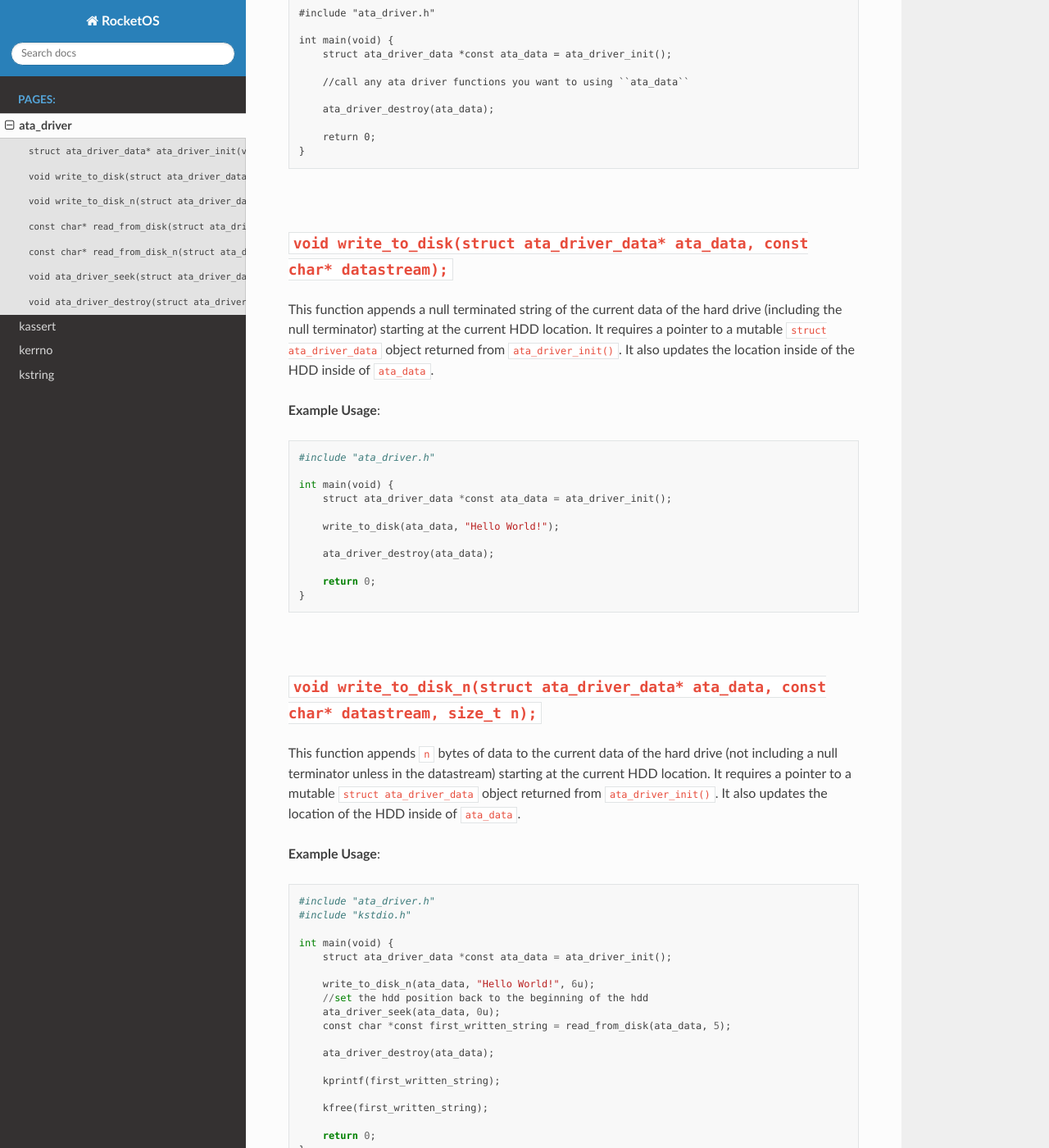
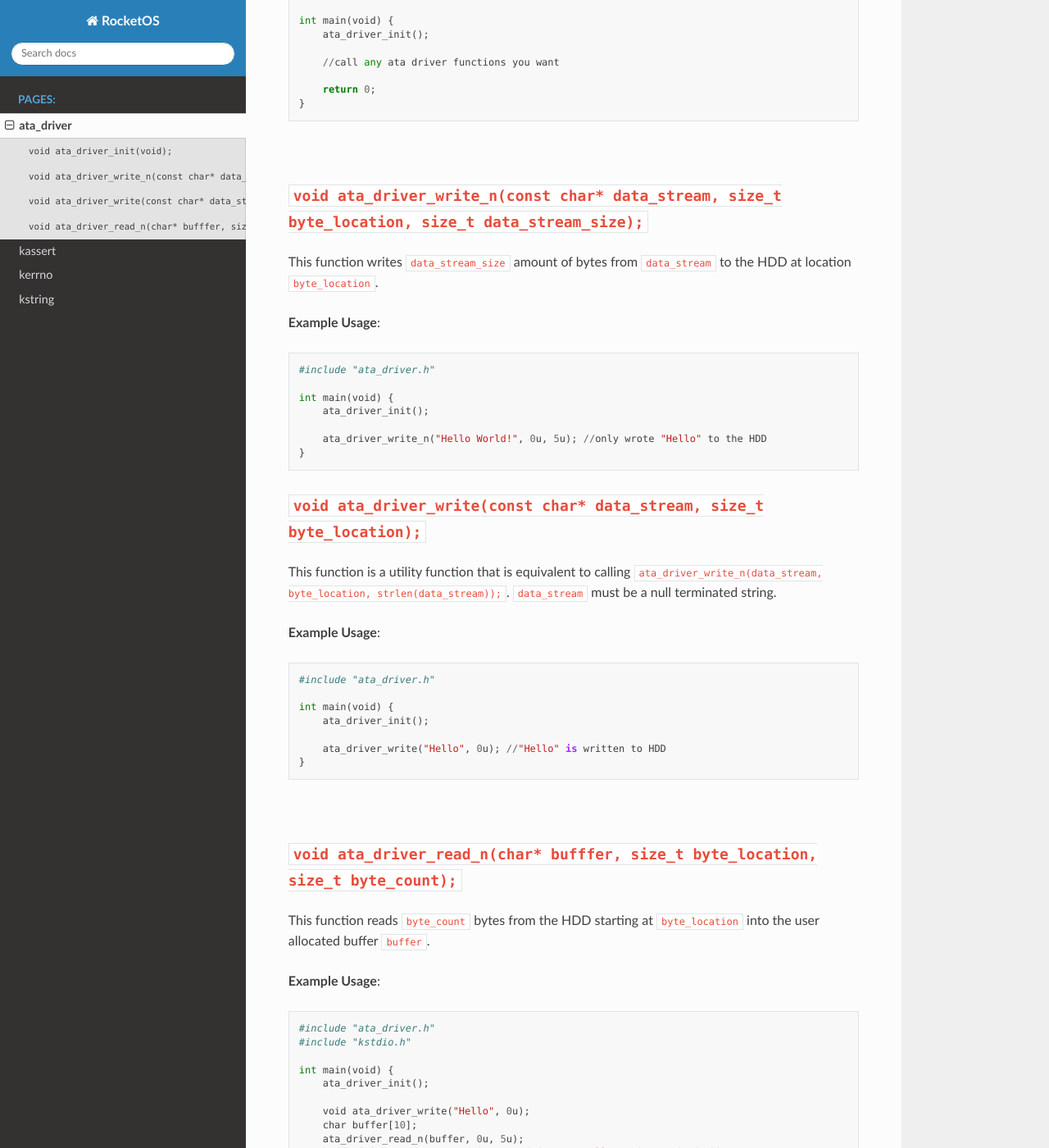
Before and after one commit to OperatingSystemRocket/RocketOS, a Sphinx documentation site: the page built from docs/source/docs_source/drivers/ata/ata_driver.rst, in a window 1280 px wide and 1400 px high, scrolled down 413 px. Shown: the whole window at 82% size. Built offline with Sphinx 7.4.7 and the Read the Docs theme 2.0.0, drawn with Linux system fonts in a browser that asks for light colours; some of the changed text lies outside the part shown.

Commit message:
Rewrite docs for ata driver
They are now at the proper abstraction level and much simpler.

```diff
--- a/docs/source/docs_source/drivers/ata/ata_driver.rst
+++ b/docs/source/docs_source/drivers/ata/ata_driver.rst
@@ -5,83 +5,75 @@ ata_driver
 
     <br/>
 
-This module has 7 functions that are defined as
+This module has 4 functions that are defined as
 follows:
 
-``struct ata_driver_data* ata_driver_init(void);``
-^^^^^^^^^^^^^^^^^^^^^^^^^^^^^^^^^^^^^^^^^^^^^^^^^^^^
+``void ata_driver_init(void);``
+^^^^^^^^^^^^^^^^^^^^^^^^^^^^^^^^
 
 This function initializes the
 internal data structures of
-a ata driver object. It
-returns a pointer to a heap
-allocated ata object. The
-ata data structure's type
-is a predeclared private struct.
-The HDD position starts at 0.
+the ata driver and must be
+called before any other ata
+driver functions.
 
 **Example Usage**::
 
     #include "ata_driver.h"
 
     int main(void) {
-        struct ata_driver_data *const ata_data = ata_driver_init();
+        ata_driver_init();
 
-        //call any ata driver functions you want to using ``ata_data``
-
-        ata_driver_destroy(ata_data);
+        //call any ata driver functions you want
 
         return 0;
     }
 
 |br|
 
-``void write_to_disk(struct ata_driver_data* ata_data, const char* datastream);``
-^^^^^^^^^^^^^^^^^^^^^^^^^^^^^^^^^^^^^^^^^^^^^^^^^^^^^^^^^^^^^^^^^^^^^^^^^^^^^^^^^^^^
+``void ata_driver_write_n(const char* data_stream, size_t byte_location, size_t data_stream_size);``
+^^^^^^^^^^^^^^^^^^^^^^^^^^^^^^^^^^^^^^^^^^^^^^^^^^^^^^^^^^^^^^^^^^^^^^^^^^^^^^^^^^^^^^^^^^^^^^^^^^^^^
 
-This function appends a null
-terminated string of the current data
-of the hard drive (including the
-null terminator) starting at
-the current HDD location.
-It requires a
-pointer to a mutable
-``struct ata_driver_data`` object
-returned from ``ata_driver_init()``.
-It also updates the location inside of the HDD
-inside of ``ata_data``.
+This function writes ``data_stream_size``
+amount of bytes from ``data_stream``
+to the HDD at location ``byte_location``.
 
 **Example Usage**::
 
     #include "ata_driver.h"
 
     int main(void) {
-        struct ata_driver_data *const ata_data = ata_driver_init();
+        ata_driver_init();
 
-        write_to_disk(ata_data, "Hello World!");
+        ata_driver_write_n("Hello World!", 0u, 5u); //only wrote "Hello" to the HDD
+    }
 
-        ata_driver_destroy(ata_data);
+``void ata_driver_write(const char* data_stream, size_t byte_location);``
+^^^^^^^^^^^^^^^^^^^^^^^^^^^^^^^^^^^^^^^^^^^^^^^^^^^^^^^^^^^^^^^^^^^^^^^^^^
 
-        return 0;
+This function is a utility function that is equivalent to calling
+``ata_driver_write_n(data_stream, byte_location, strlen(data_stream));``.
+``data_stream`` must be a null terminated string.
+
+**Example Usage**::
+
+    #include "ata_driver.h"
+
+    int main(void) {
+        ata_driver_init();
+
+        ata_driver_write("Hello", 0u); //"Hello" is written to HDD
     }
 
 |br|
 
-``void write_to_disk_n(struct ata_driver_data* ata_data, const char* datastream, size_t n);``
-^^^^^^^^^^^^^^^^^^^^^^^^^^^^^^^^^^^^^^^^^^^^^^^^^^^^^^^^^^^^^^^^^^^^^^^^^^^^^^^^^^^^^^^^^^^^^^
+``void ata_driver_read_n(char* bufffer, size_t byte_location, size_t byte_count);``
+^^^^^^^^^^^^^^^^^^^^^^^^^^^^^^^^^^^^^^^^^^^^^^^^^^^^^^^^^^^^^^^^^^^^^^^^^^^^^^^^^^^^
 
-This function appends ``n``
-bytes of data to the current
-data of the hard drive
-(not including a null
-terminator unless in
-the datastream) starting at
-the current HDD location. It
-requires a pointer to a mutable
-``struct ata_driver_data`` object
-returned from ``ata_driver_init()``.
-It also updates the location of the HDD
-inside of ``ata_data``.
+This function reads ``byte_count``
+bytes from the HDD starting
+at ``byte_location`` into the user
+allocated buffer ``buffer``.
 
 **Example Usage**::
 
@@ -89,18 +81,14 @@ inside of ``ata_data``.
     #include "kstdio.h"
 
     int main(void) {
-        struct ata_driver_data *const ata_data = ata_driver_init();
+        ata_driver_init();
 
-        write_to_disk_n(ata_data, "Hello World!", 6u);
-        //set the hdd position back to the beginning of the hdd
-        ata_driver_seek(ata_data, 0u);
-        const char *const first_written_string = read_from_disk(ata_data, 5);
+        void ata_driver_write("Hello", 0u);
+        char buffer[10];
+        ata_driver_read_n(buffer, 0u, 5u);
+        buffer[5] = '\0'; //ata_driver_read doesn't null terminate the buffer
 
-        ata_driver_destroy(ata_data);
-
-        kprintf(first_written_string);
-
-        kfree(first_written_string);
+        kprintf("%s\n", buffer);
 
         return 0;
     }
@@ -110,138 +98,3 @@ inside of ``ata_data``.
 Hello
 
 |br|
-
-``const char* read_from_disk(struct ata_driver_data* ata_data);``
-^^^^^^^^^^^^^^^^^^^^^^^^^^^^^^^^^^^^^^^^^^^^^^^^^^^^^^^^^^^^^^^^^^^^
-
-This function returns a null terminated string
-of what was written at the current location
-in the HDD (stored in ``ata_data``) without
-removing it from the HDD. This string is
-heap allocated and can be freed
-via normal ``kfree()``.
-
-**Example Usage**::
-
-    #include "ata_driver.h"
-    #include "kstdio.h"
-
-    int main(void) {
-        struct ata_driver_data *const ata_data = ata_driver_init();
-
-        write_to_disk(ata_driver, "Hello World!");
-        ata_driver_seek(ata_data, 0u);
-        const char *const first_written_string = read_from_disk(ata_driver);
-
-        ata_driver_destroy(ata_data);
-
-        kprintf(first_written_string);
-
-        kfree(first_written_string);
-
-        return 0;
-    }
-
-**Output**:
-
-Hello world!
-
-|br|
-
-``const char* read_from_disk_n(struct ata_driver_data* ata_data, size_t n);``
-^^^^^^^^^^^^^^^^^^^^^^^^^^^^^^^^^^^^^^^^^^^^^^^^^^^^^^^^^^^^^^^^^^^^^^^^^^^^^^
-
-This function reads ``n``
-bytes from the HDD and returns
-a null terminated string of ``n``
-bytes from the current location
-in the HDD (stored in ``ata_data``)
-without removing it from the HDD.
-This string is heap allocated and can be freed
-via normal ``kfree()``.
-
-**Example Usage**::
-
-    #include "ata_driver.h"
-    #include "kstdio.h"
-
-    int main(void) {
-        struct ata_driver_data *const ata_data = ata_driver_init();
-
-        write_to_disk(ata_driver, "Hello World!");
-        ata_driver_seek(ata_data, 0u);
-        const char *const first_written_string = read_from_disk_n(ata_driver, 5);
-
-        ata_driver_destroy(ata_data);
-
-        kprintf(first_written_string);
-
-        kfree(first_written_string);
-
-        return 0;
-    }
-
-**Output**:
-
-Hello
-
-|br|
-
-``void ata_driver_seek(struct ata_driver_data* ata_data, size_t byte_location_on_hdd);``
-^^^^^^^^^^^^^^^^^^^^^^^^^^^^^^^^^^^^^^^^^^^^^^^^^^^^^^^^^^^^^^^^^^^^^^^^^^^^^^^^^^^^^^^^^
-
-This function sets the ata_driver
-object's hdd location to byte
-``byte_location_on_hdd`` (zero indexed).
-It requires a pointer to a mutable
-``struct ata_driver_data`` object
-returned from ``ata_driver_init()``.
-
-**Example Usage**::
-
-    #include "ata_driver.h"
-    #include "kstdio.h"
-
-    int main(void) {
-        struct ata_driver *const ata_data = ata_driver_init();
-
-        write_to_disk(ata_driver, "Hello World!");
-        ata_driver_seek(ata_driver, 1);
-        const char *const first_written_string = read_from_disk(ata_driver);
-
-        ata_driver_destroy(ata_data);
-
-        kprintf(first_written_string);
-
-        kfree(first_written_string);
-
-        return 0;
-
-    }
-
-**Output**:
-
-ello World!
-
-|br|
-
-``void ata_driver_destroy(struct ata_driver_data* ata_data);``
-^^^^^^^^^^^^^^^^^^^^^^^^^^^^^^^^^^^^^^^^^^^^^^^^^^^^^^^^^^^^^^^
-
-This function frees the memory
-allocated by ``ata_driver_init()``.
-It requires a pointer to a mutable
-``struct ata_driver_data`` object
-returned from ``ata_driver_init()``.
-
-**Example Usage**::
-
-    #include "ata_driver.h"
-
-    int main(void) {
-        struct ata_driver_data *const ata_data = ata_driver_init();
-
-        ata_driver_destroy(ata_data);
-
-        return 0;
-    }
```
